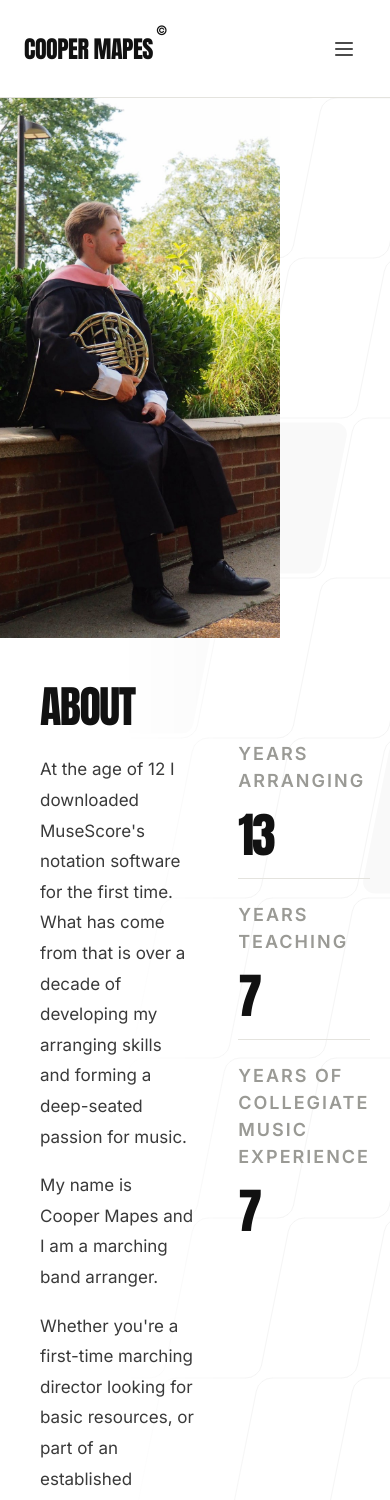
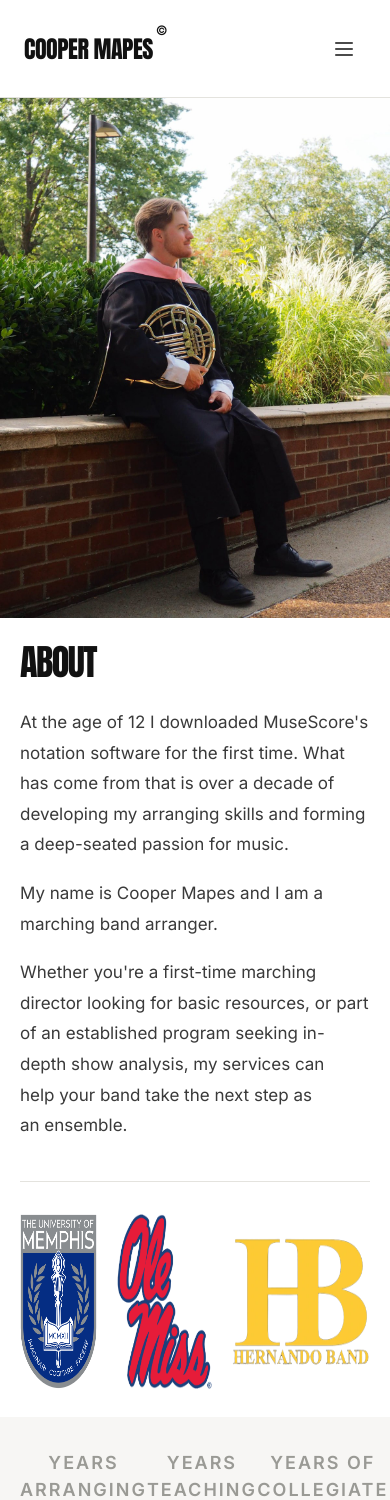
Before and after one commit to coopermapes/coopermapes.com, a Next.js app: page /about in a window 390 px wide. Shown: the top 1500 px of the page. Built offline with nearby package versions, Linux system fonts and the light colour scheme.

Commit message:
feat(mobile): about page stacking order and stats row

```diff
--- a/app/components/AboutSection.tsx
+++ b/app/components/AboutSection.tsx
@@ -2,6 +2,7 @@
 
 import { useEffect, useRef, useState } from "react";
 import AboutGridPattern from "./AboutGridPattern";
+import { useIsMobile } from "../hooks/useIsMobile";
 
 function ScrollFadeUp({ delay = 0, children, style }: { delay?: number; children: React.ReactNode; style?: React.CSSProperties }) {
   const ref = useRef<HTMLDivElement>(null);
@@ -122,21 +123,31 @@
 }
 
 export default function AboutSection() {
+  const isMobile = useIsMobile();
   return (
     <div style={{ position: "relative", overflow: "hidden", minHeight: "calc(100vh - 98px)" }}>
-      <AboutGridPattern />
+      {!isMobile && <AboutGridPattern />}
 
       <div style={{
         position: "relative",
         zIndex: 1,
         display: "flex",
         flexWrap: "wrap",
+        flexDirection: isMobile ? "column" : "row",
         alignItems: "stretch",
         minHeight: "calc(100vh - 98px)",
       }}>
 
         {/* Left — Photo */}
-        <ScrollFadeUp delay={0} style={{ flex: "0 0 35%", minWidth: 280, position: "relative", overflow: "hidden", minHeight: 540 }}>
+        <ScrollFadeUp delay={0} style={{
+          flex: isMobile ? "0 0 auto" : "0 0 35%",
+          width: isMobile ? "100%" : undefined,
+          minWidth: isMobile ? 0 : 280,
+          position: "relative",
+          overflow: "hidden",
+          minHeight: isMobile ? "clamp(280px,70vw,420px)" : 540,
+          order: isMobile ? 0 : undefined,
+        }}>
           {/* eslint-disable-next-line @next/next/no-img-element */}
           <img
             src="/grad.jpg"
@@ -153,17 +164,21 @@
 
         {/* Middle — Bio */}
         <div style={{
-          flex: 1,
-          padding: "clamp(48px,6vw,80px) clamp(24px,3vw,48px) clamp(48px,6vw,80px) clamp(40px,5vw,80px)",
+          flex: isMobile ? "0 0 auto" : 1,
+          width: isMobile ? "100%" : undefined,
+          padding: isMobile
+            ? "clamp(28px,7vw,48px) clamp(20px,5vw,40px)"
+            : "clamp(48px,6vw,80px) clamp(24px,3vw,48px) clamp(48px,6vw,80px) clamp(40px,5vw,80px)",
           display: "flex",
           flexDirection: "column",
           justifyContent: "center",
+          order: isMobile ? 1 : undefined,
         }}>
           <ScrollFadeUp delay={150}>
             <h1 style={{
               fontFamily: "var(--font-anton)",
               fontWeight: 400,
-              fontSize: "clamp(44px,5.5vw,82px)",
+              fontSize: isMobile ? "clamp(36px,9vw,56px)" : "clamp(44px,5.5vw,82px)",
               lineHeight: 0.92,
               letterSpacing: "-1.5px",
               textTransform: "uppercase",
@@ -210,11 +225,16 @@
 
         {/* Right — Stats */}
         <div style={{
-          flex: "0 0 22%",
-          padding: "clamp(80px,10.4vw,150px) clamp(20px,2.2vw,36px) clamp(48px,5vw,72px)",
+          flex: isMobile ? "0 0 auto" : "0 0 22%",
+          width: isMobile ? "100%" : undefined,
+          padding: isMobile
+            ? "clamp(20px,5vw,36px) clamp(20px,5vw,40px) clamp(32px,7vw,52px)"
+            : "clamp(80px,10.4vw,150px) clamp(20px,2.2vw,36px) clamp(48px,5vw,72px)",
           display: "flex",
-          flexDirection: "column",
-          justifyContent: "flex-start",
+          flexDirection: isMobile ? "row" : "column",
+          justifyContent: isMobile ? "space-around" : "flex-start",
+          order: isMobile ? 2 : undefined,
+          background: isMobile ? "#F7F6F4" : undefined,
         }}>
           {[
             { label: "Years Arranging", value: "13", initialDelay: 1050 },
@@ -224,8 +244,10 @@
             <ScrollFadeUp key={i} delay={stat.initialDelay}>
             <div
               style={{
-                padding: "clamp(22px,2.8vw,36px) 0",
-                borderBottom: i < arr.length - 1 ? "1px solid #E4E3DE" : "none",
+                padding: isMobile ? "clamp(12px,3vw,20px) 0" : "clamp(22px,2.8vw,36px) 0",
+                borderBottom: isMobile ? "none" : (i < arr.length - 1 ? "1px solid #E4E3DE" : "none"),
+                textAlign: isMobile ? "center" : undefined,
+                flex: isMobile ? 1 : undefined,
               }}
             >
               <div style={{
```
